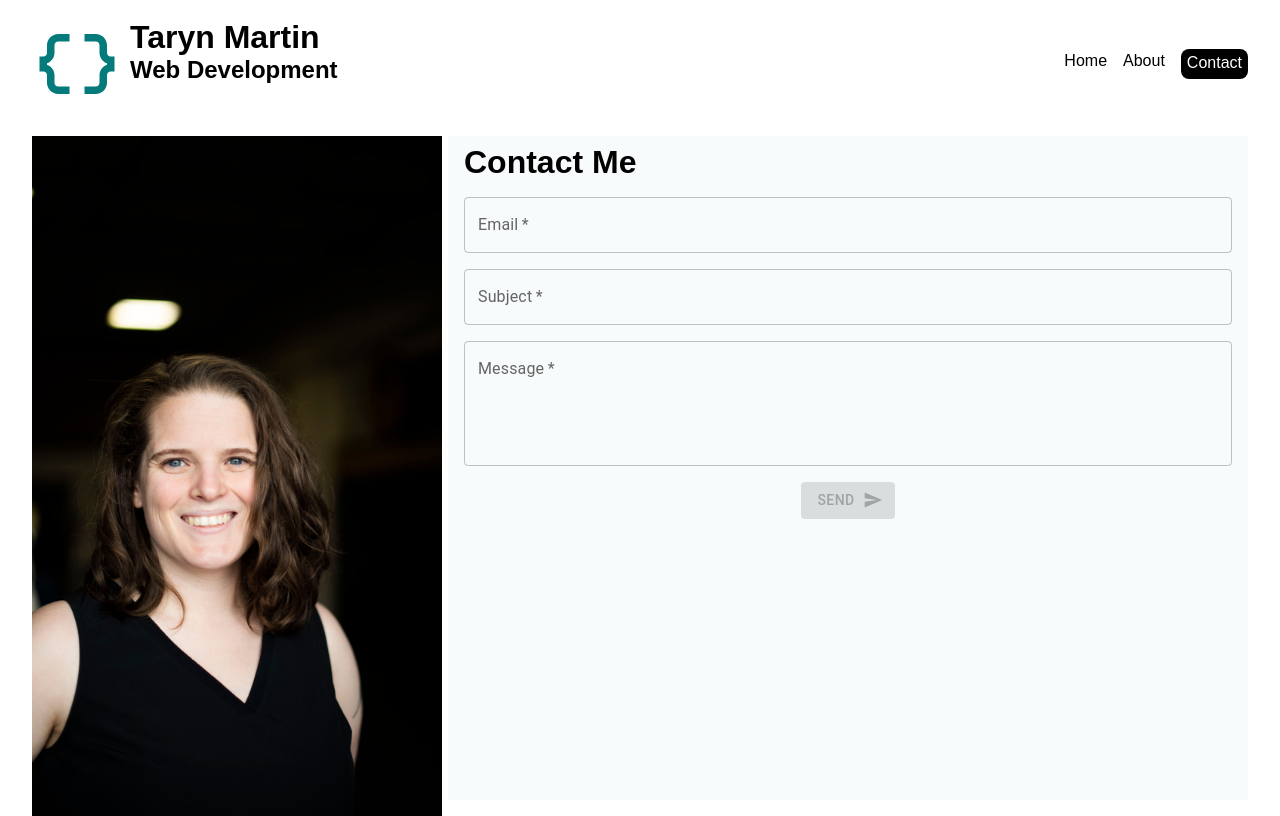
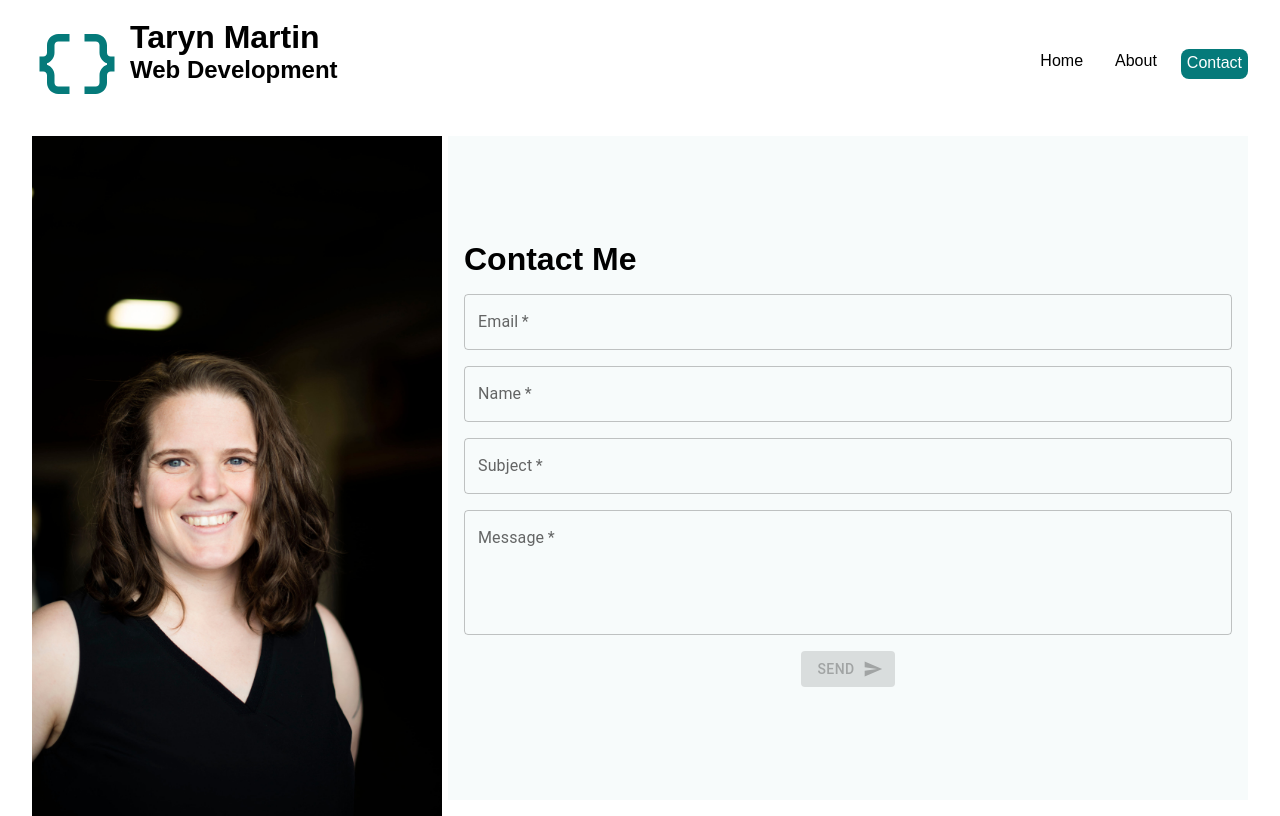
Before and after one commit to tarynmartin/portfolio, a Next.js app: page /contact in a window 1280 px wide. Built offline with nearby package versions, Linux system fonts and the light colour scheme; a web font is replaced by a local one.

Commit message:
feature: finished adding contact form, added functionality, improved styling

```diff
--- a/package.json
+++ b/package.json
@@ -3,13 +3,14 @@
   "version": "0.1.0",
   "private": true,
   "scripts": {
-    "dev": "next dev --turbo",
+    "dev": "next dev",
     "build": "next build",
     "start": "next start",
     "lint": "next lint",
     "preview-email": "email dev"
   },
   "dependencies": {
+    "@hookform/resolvers": "^3.3.4",
     "@mui/icons-material": "^5.15.15",
     "@mui/material": "^5.15.15",
     "@next/bundle-analyzer": "^14.2.3",
@@ -17,15 +18,18 @@
     "@react-email/html": "^0.0.8",
     "@react-email/section": "^0.0.12",
     "@react-email/text": "^0.0.8",
+    "joi": "^17.13.1",
     "next": "14.0.2",
     "nodemailer": "^6.9.13",
     "react": "^18",
     "react-dom": "^18",
     "react-email": "^2.1.2",
+    "react-hook-form": "^7.51.4",
     "react-icons": "^4.12.0",
     "resend": "^3.2.0"
   },
   "devDependencies": {
+    "@hookform/devtools": "^4.3.1",
     "@types/node": "^20",
     "@types/nodemailer": "^6.4.15",
     "@types/react": "^18",
--- a/src/app/contact/page.js
+++ b/src/app/contact/page.js
@@ -1,41 +1,82 @@
-'use client'
+import React from 'react';
+import ContactForm from '../../components/ContactForm/contactForm';
+// import Box from '@mui/material/Box';
+// import TextField from '@mui/material/TextField';
+// import ThemedButton from '../../components/Button/button';
+// import { ThemeProvider, useTheme } from '@mui/material/styles';
+// import { contactTheme } from '../../data';
+// import { Resend } from 'resend';
+// import Email from '../../emails/contactEmail';
 
-import React, { useState, useMemo } from 'react';
-import Box from '@mui/material/Box';
-import TextField from '@mui/material/TextField';
-import ThemedButton from '../../components/Button/button';
-import { ThemeProvider, useTheme } from '@mui/material/styles';
-import { contactTheme } from '../../data';
-
-// icons
-import SendIcon from '@mui/icons-material/Send';
+// // icons
+// import SendIcon from '@mui/icons-material/Send';
 
 // styles
 import styles from './page.module.css';
 
 const Contact = () => {
-  const outerTheme = useTheme();
-  const [email, setEmail] = useState('');
-  const [subject, setSubject] = useState('');
-  const [message, setMessage] = useState('');
+  // const outerTheme = useTheme();
+  // const [email, setEmail] = useState('');
+  // const [subject, setSubject] = useState('');
+  // const [message, setMessage] = useState('');
 
-const isDisabled = useMemo(() => {
-    return (!email || !subject || !message);
-}, [email, subject, message])
+  // const isDisabled = useMemo(() => {
+  //     return (!email || !subject || !message);
+  // }, [email, subject, message])
+
+  // const apiKey = process.env.RESEND_API_KEY;
+  // const resend = new Resend(apiKey);
+
+  // const onSubmit  = async (e, formData) => {
+  //   e.preventDefault();
+  //   console.log('formData', formData)
+  //   console.log('on submit', email, subject, message)
+  //   try {
+  //     // await resend.emails.send({
+  //     //   from: 'you@example.com',
+  //     //   to: 'taryn.martin919@gmail.com',
+  //     //   subject: subject,
+  //     //   react: <Email message={message} />,
+  //     // });
+
+  //     await fetch('/api/send', {
+  //       method: 'POST',
+  //       headers: {
+  //         'Content-Type': 'application/json',
+  //       },
+
+  //       body: JSON.stringify({
+  //         email,
+  //         subject,
+  //         message
+  //       }),
+  //     }).then((response) => console.log('response', response.json()))
+  //     // .then(() => {
+  //     //   // Toast notification
+  //     //   toast.success('Your email message has been sent successfully');
+  //     // });
+  //     console.log('response', response);
+  //   } catch (e) {
+  //     console.error(e);
+  //   }
+
+  //   // reset();
+  // };
 
   return (
     <div className={styles.contactContainer} >
       <h1>Contact Me</h1>
-      <Box component="form" noValidate autoComplete="off" sx={{ display: 'flex', flexDirection: 'column', gap: '1rem' }}>
+      <ContactForm />
+      {/* <Box component="form" noValidate autoComplete="off" sx={{ display: 'flex', flexDirection: 'column', gap: '1rem' }} >
         <ThemeProvider theme={contactTheme(outerTheme)}>
-        <TextField label="Email" value={email} onChange={(e) => setEmail(e.target.value)} variant="outlined" type="email" required />
-        <TextField label="Subject" value={subject} onChange={(e) => setSubject(e.target.value)} variant="outlined" required />
-        <TextField label="Message" value={message} onChange={(e) => setMessage(e.target.value)} variant="outlined" multiline minRows={4} required />
+          <TextField label="Email" value={email} onChange={(e) => setEmail(e.target.value)} variant="outlined" type="email" required />
+          <TextField label="Subject" value={subject} onChange={(e) => setSubject(e.target.value)} variant="outlined" required />
+          <TextField label="Message" value={message} onChange={(e) => setMessage(e.target.value)} variant="outlined" multiline minRows={4} required />
         </ThemeProvider>
         <Box sx={{ display: 'flex', justifyContent: 'center' }}>
-          <ThemedButton text="Send" isDisabled={isDisabled} endIcon={<SendIcon />} />
+          <ThemedButton text="Send" isDisabled={isDisabled} endIcon={<SendIcon />} onClick={onSubmit}/>
         </Box>
-      </Box>
+      </Box> */}
     </div>
   )
 
--- a/src/app/contact/page.module.css
+++ b/src/app/contact/page.module.css
@@ -3,4 +3,6 @@
   flex-direction: column;
   margin: 0.5rem 1rem;
   gap: 1rem;
+  height: 80vh;
+  justify-content: center;
 }
--- a/src/app/page.module.css
+++ b/src/app/page.module.css
@@ -52,9 +52,20 @@
   padding: 1rem;
   display: flex;
   flex-direction: column;
-  height: 84%;
+  height: 84vh;
   justify-content: center;
   margin: 0 1rem;
+}
+
+.contactLink {
+  width: 10rem;
+  background-color: #057a7a;
+  color: white;
+  padding: 1rem;
+  display: flex;
+  justify-content: center;
+  margin-top: 4rem;
+  border-radius: 8px;
 }
 
 @media screen and (max-width: 860px) {
--- a/src/app/page.tsx
+++ b/src/app/page.tsx
@@ -1,4 +1,5 @@
 import React from 'react'
+import Link from 'next/link'
 import TextFade from '../components/TextFade/TextFade'
 import styles from './page.module.css'
 
@@ -7,6 +8,7 @@ export default function Home() {
     <div className={styles.home}>
       <h1>Taryn Martin</h1>
       <TextFade staticText='Brings' />
+      <Link href="/contact" className={styles.contactLink}>Get in Touch</Link>
     </div>
   )
 }
--- a/src/components/Button/button.js
+++ b/src/components/Button/button.js
@@ -22,10 +22,10 @@ const theme = createTheme({
   },
 })
 
-const ThemedButton = ({ text, isDisabled, startIcon, endIcon }) => {
+const ThemedButton = ({ text, isDisabled, startIcon, endIcon, onClick }) => {
   return (
     <ThemeProvider theme={theme}>
-      <Button variant="contained" disabled={isDisabled} startIcon={startIcon} endIcon={endIcon}>
+      <Button variant="contained" disabled={isDisabled} startIcon={startIcon} endIcon={endIcon} onClick={onClick} type="submit">
         {text}
       </Button>
     </ThemeProvider>
--- /dev/null
+++ b/src/components/ContactForm/contactForm.js
@@ -0,0 +1,92 @@
+'use client'
+import React, { useState, useMemo } from 'react';
+import { useForm } from 'react-hook-form';
+import { joiResolver } from '@hookform/resolvers/joi';
+import Joi from 'joi';
+
+// MUI imports
+import Box from '@mui/material/Box';
+import TextField from '@mui/material/TextField';
+import ThemedButton from '../Button/button';
+import Snackbar from '@mui/material/Snackbar';
+import SendIcon from '@mui/icons-material/Send';
+
+// theme imports
+import { ThemeProvider, useTheme } from '@mui/material/styles';
+import { contactTheme } from '../../data';
+
+const schema = Joi.object({
+  email: Joi.string().email({ tlds: { allow: false }}).required(),
+  subject: Joi.string().required(),
+  message: Joi.string().required(),
+  name: Joi.string().required()
+});
+
+const ContactForm = () => {
+  const outerTheme = useTheme();
+  const { reset, handleSubmit, formState, register } = useForm({
+    resolver: joiResolver(schema),
+    defaultValues: {
+      email: '',
+      subject: '',
+      message: '',
+      name: ''
+    }
+  });
+
+  const [emailSuccess, setEmailSuccess] = useState(false);
+  const [emailError, setEmailError] = useState(false);
+
+  const isDisabled = useMemo(() => {
+    return (!formState.dirtyFields.email || !formState.dirtyFields.subject || !formState.dirtyFields.message || !formState.dirtyFields.name);
+  }, [formState])
+
+  async function onSubmit(formData) {
+    setEmailSuccess(false);
+    setEmailError(false);
+
+    try {
+      const response = await fetch('/api/send', {
+        method: 'POST',
+        headers: {
+          'Content-Type': 'application/json',
+        },
+
+        body: JSON.stringify({
+          email: formData.email,
+          subject: formData.subject,
+          message: formData.message,
+          name: formData.name
+        }),
+
+      })
+
+      if (response.ok) {
+        reset();
+        setEmailSuccess(true);
+      } else {
+        setEmailError(true);
+      }
+    } catch (e) {
+      console.error(e);
+    }
+  };
+
+  return (
+    <Box component="form" noValidate autoComplete="off" sx={{ display: 'flex', flexDirection: 'column', gap: '1rem' }} onSubmit={handleSubmit(onSubmit)}>
+      <Snackbar open={emailSuccess} autoHideDuration={6000} message="Email sent successfully! We'll respond as soon as possible" anchorOrigin={{ horizontal: 'center', vertical: 'top' }} onClose={() => setEmailSuccess(false)}/>
+      <Snackbar open={emailError} autoHideDuration={6000} message="There was an issue sending your email. Please try again" anchorOrigin={{ horizontal: 'center', vertical: 'top' }} onClose={() => setEmailError(false)}/>
+      <ThemeProvider theme={contactTheme(outerTheme)}>
+        <TextField {...register('email')} label="Email" variant="outlined" type="email" required error={!!formState?.errors?.email} helperText={!!formState?.errors?.email ? formState?.errors?.email?.message : null} />
+        <TextField {...register('name')} label="Name" variant="outlined" required error={!!formState?.errors?.name} helperText={!!formState?.errors?.name ? formState?.errors?.name?.message : null}/>
+        <TextField {...register('subject')} label="Subject" variant="outlined" required error={!!formState?.errors?.subject} helperText={!!formState?.errors?.subject ? formState?.errors?.subject?.message : null} />
+        <TextField {...register('message')} label="Message" variant="outlined" multiline minRows={4} required error={!!formState?.errors?.message} helperText={!!formState?.errors?.message ? formState?.errors?.message?.message : null}/>
+      </ThemeProvider>
+      <Box sx={{ display: 'flex', justifyContent: 'center' }}>
+        <ThemedButton text="Send" isDisabled={isDisabled} endIcon={<SendIcon />} />
+      </Box>
+    </Box>
+  )
+}
+
+export default ContactForm;
--- a/src/components/NavBar/page.module.css
+++ b/src/components/NavBar/page.module.css
@@ -8,17 +8,15 @@
 .link {
   height: 34px;
   padding-top: 5px;
+  margin: 0 8px;
 }
 
-.activeLink {
-  background-color: black;
+.activeLink,
+.link:hover {
+  background-color: #057a7a;
   color: white;
   padding: 5px 6px 7px 6px;
   border-radius: 8px;
-  /* transition-duration: 350ms;
-  transition-timing-function: ease-in-out;
-  -webkit-backface-visibility: hidden;
-  -webkit-transform: translateZ(0) scale(1.0, 1.0); */
 }
 
 @media screen and (max-width: 1025px) {
--- a/src/components/email-template.tsx
+++ b/src/components/email-template.tsx
@@ -1,13 +1,17 @@
 import * as React from 'react';
 
 interface EmailTemplateProps {
-  firstName: string;
+  message: string;
+  email: string;
+  name: string;
 }
 
 export const EmailTemplate: React.FC<Readonly<EmailTemplateProps>> = ({
-  firstName,
+  message, email, name
 }) => (
   <div>
-    <h1>Welcome, {firstName}!</h1>
+    <p><strong>Name of Person:</strong> {name}</p>
+    <p><strong>Email:</strong> {email}</p>
+    <p><strong>Message:</strong> {message}</p>
   </div>
 );
```
Also changed, not shown: lib/email.ts (deleted, +0 -29 lines), src/app/api/send/route.ts (+8 -5 lines), src/data.js (+8 -1 lines), 2 other files (tests, documents, lock files or other folders).
